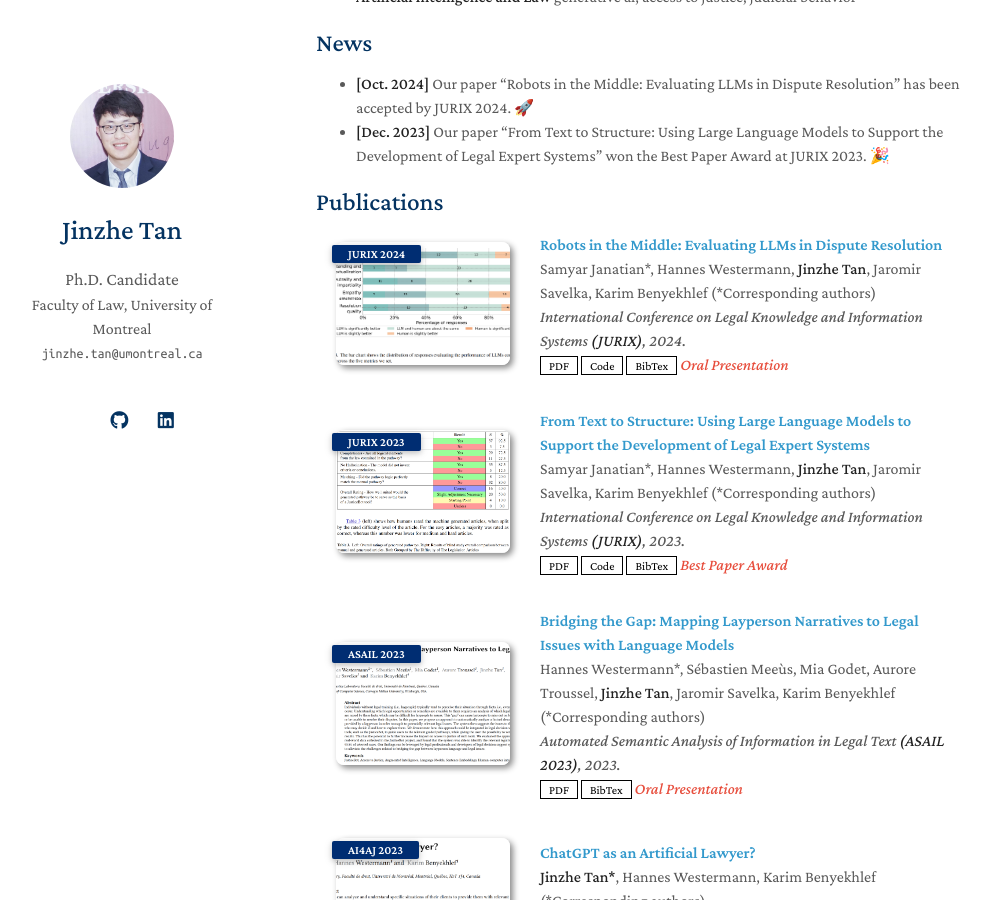
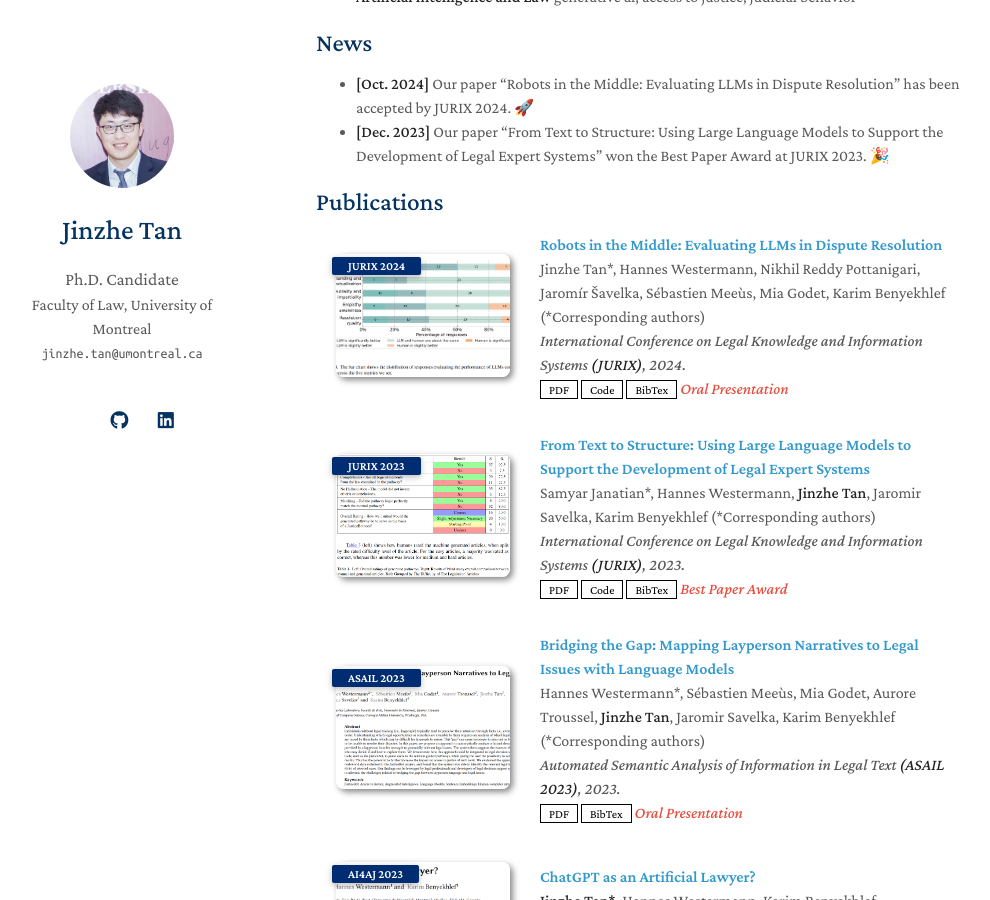
Before and after one commit to JinzheTan/jinzhetan.github.io, a Jekyll site: the page built from index.md, in a window 1280 px wide and 900 px high, scrolled down 442 px. Shown: the whole window, without its empty margins (154-1144 px from the left). Built offline with Jekyll 4.4.1, drawn with Linux system fonts in a browser that asks for light colours; nearby versions of some CDN libraries; a style sheet for code colours, icons or effects is not loaded; our own code applies the rules of GitHub Pages for plain Markdown files.

Commit message:
Update publications.yml

```diff
--- a/_data/publications.yml
+++ b/_data/publications.yml
@@ -1,9 +1,9 @@
 main:
   - title: "Robots in the Middle: Evaluating LLMs in Dispute Resolution"
-    authors: "Samyar Janatian*, Hannes Westermann, <strong>Jinzhe Tan</strong>, Jaromir Savelka, Karim Benyekhlef (*Corresponding authors)"
+    authors: "Jinzhe Tan*, Hannes Westermann, Nikhil Reddy Pottanigari, Jaromír Šavelka, Sébastien Meeùs, Mia Godet, Karim Benyekhlef (*Corresponding authors)"
     conference_short: "JURIX 2024"
     conference: "International Conference on Legal Knowledge and Information Systems <strong>(JURIX)</strong>, 2024."
-    pdf: https://arxiv.org/pdf/2410.07053
+    pdf: https://ebooks.iospress.nl/doi/10.3233/FAIA241243
     code: https://github.com/JinzheTan/Robots_in_the_middle
     bibtex: https://scholar.googleusercontent.com/scholar.bib?q=info:rxTZXXLaMTcJ:scholar.google.com/&output=citation&scisdr=ClE0pRX8EKTS-INsNGc:AFWwaeYAAAAAZzJqLGe9TKiY0qAlD-pdDym9wd4&scisig=AFWwaeYAAAAAZzJqLBoTGk-jUmdGs_GgBy8FBJ8&scisf=4&ct=citation&cd=-1&hl=en
     image: ./assets/img/img_robots_in_the_middle.png
```
